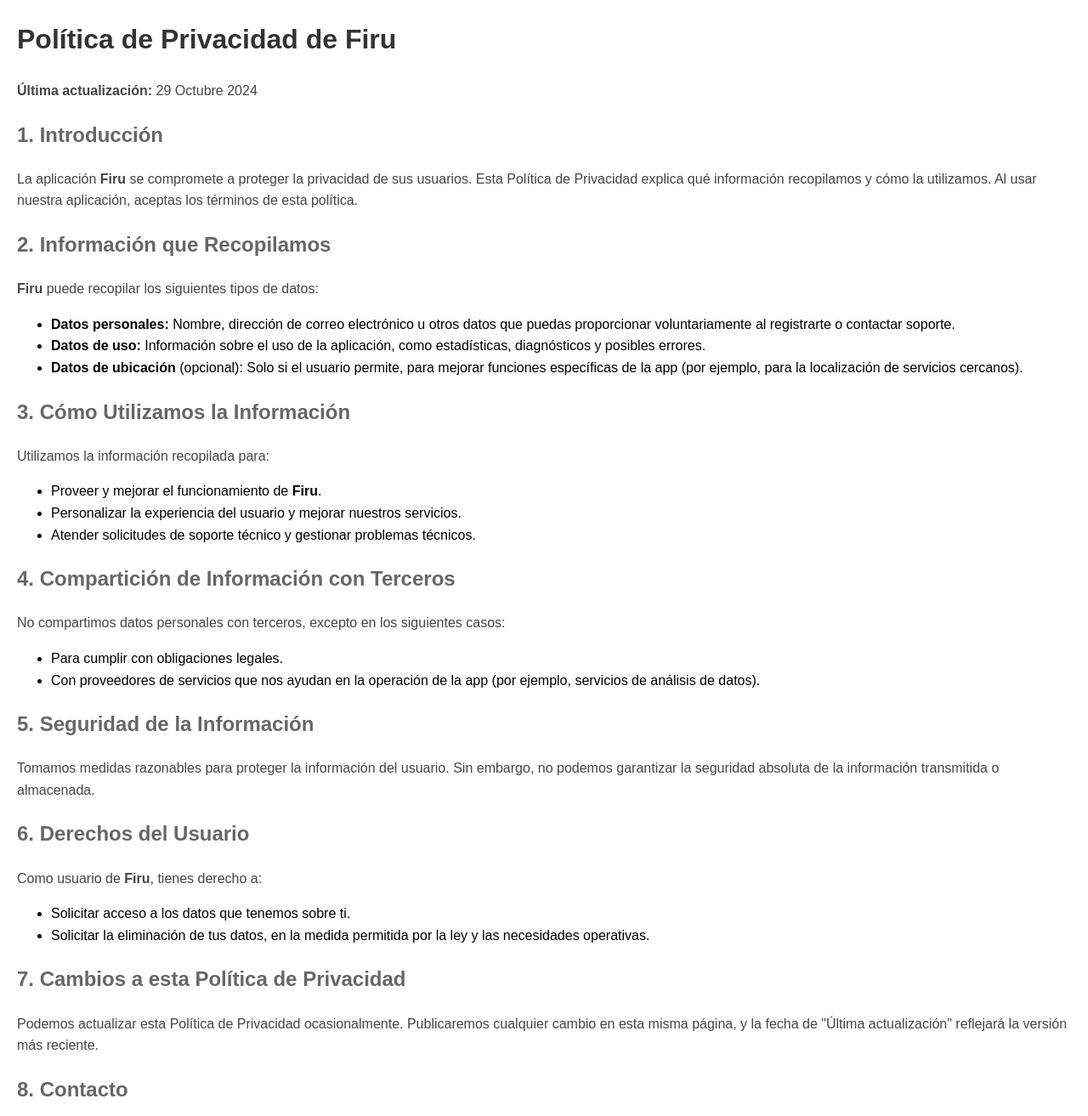
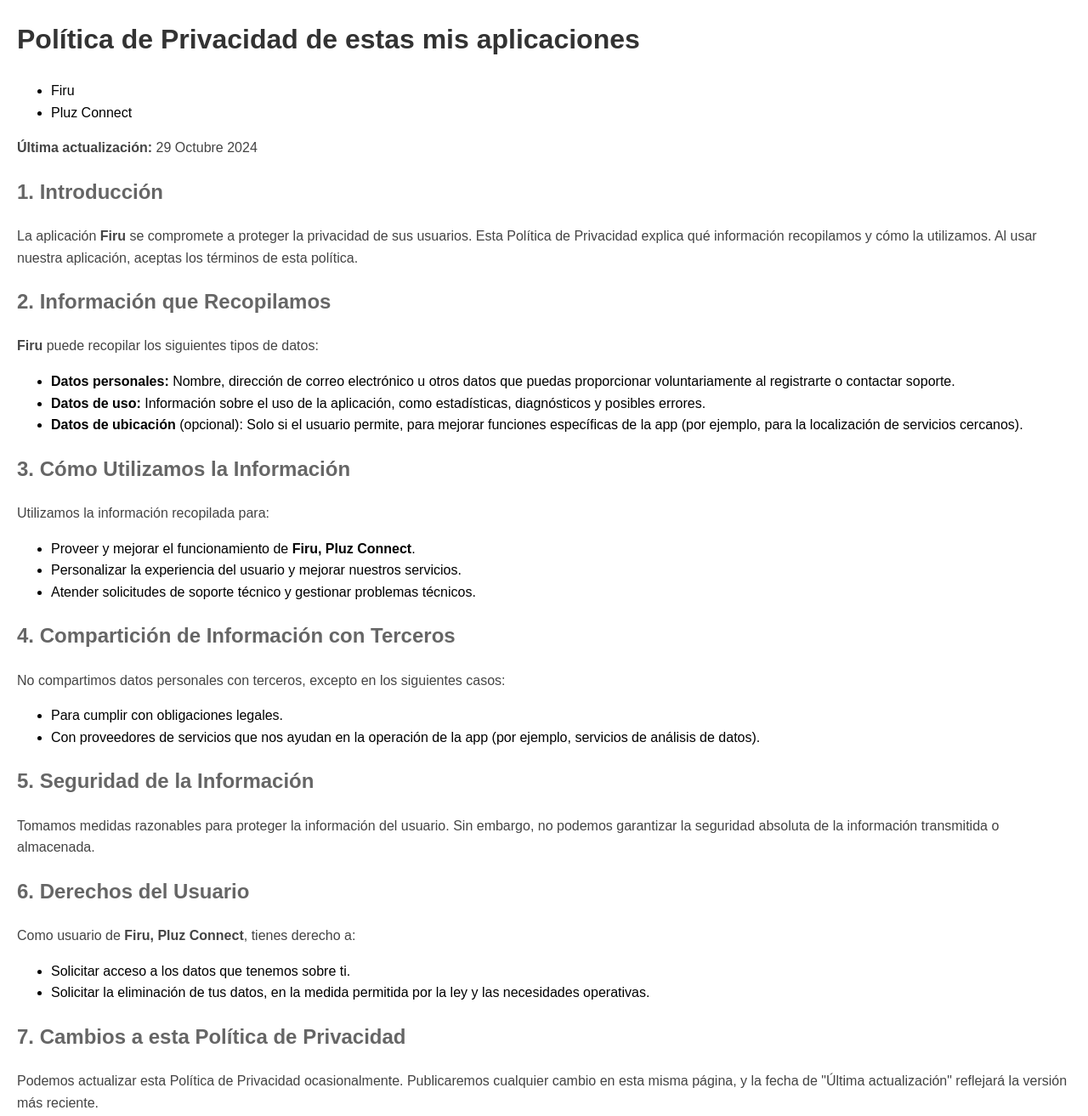
Before and after one commit to yuber83/yuber83.github.io, a plain HTML site: page index.html in a window 1280 px wide. Shown: the top 1313 px of the page at 85% size. Drawn offline with Linux system fonts and the light colour scheme.

Commit message:
agrega Pluz connect

```diff
--- a/index.html
+++ b/index.html
@@ -5,7 +5,7 @@
 <head>
     <meta charset="UTF-8">
     <meta name="viewport" content="width=device-width, initial-scale=1.0">
-    <title>Política de Privacidad de Firu</title>
+    <title>Política de Privacidad de mis aplicaciones</title>
     <style>
         body {
             font-family: Arial, sans-serif;
@@ -28,7 +28,11 @@
 </head>
 
 <body>
-    <h1>Política de Privacidad de Firu</h1>
+    <h1>Política de Privacidad de estas mis aplicaciones</h1>
+    <ul>
+        <li>Firu</li>
+        <li>Pluz Connect</li>
+    </ul>
     <p><strong>Última actualización:</strong> 29 Octubre 2024</p>
 
     <h2>1. Introducción</h2>
@@ -50,7 +54,7 @@
     <h2>3. Cómo Utilizamos la Información</h2>
     <p>Utilizamos la información recopilada para:</p>
     <ul>
-        <li>Proveer y mejorar el funcionamiento de <strong>Firu</strong>.</li>
+        <li>Proveer y mejorar el funcionamiento de <strong>Firu, Pluz Connect</strong>.</li>
         <li>Personalizar la experiencia del usuario y mejorar nuestros servicios.</li>
         <li>Atender solicitudes de soporte técnico y gestionar problemas técnicos.</li>
     </ul>
@@ -68,7 +72,7 @@
         seguridad absoluta de la información transmitida o almacenada.</p>
 
     <h2>6. Derechos del Usuario</h2>
-    <p>Como usuario de <strong>Firu</strong>, tienes derecho a:</p>
+    <p>Como usuario de <strong>Firu, Pluz Connect</strong>, tienes derecho a:</p>
     <ul>
         <li>Solicitar acceso a los datos que tenemos sobre ti.</li>
         <li>Solicitar la eliminación de tus datos, en la medida permitida por la ley y las necesidades operativas.</li>
```
